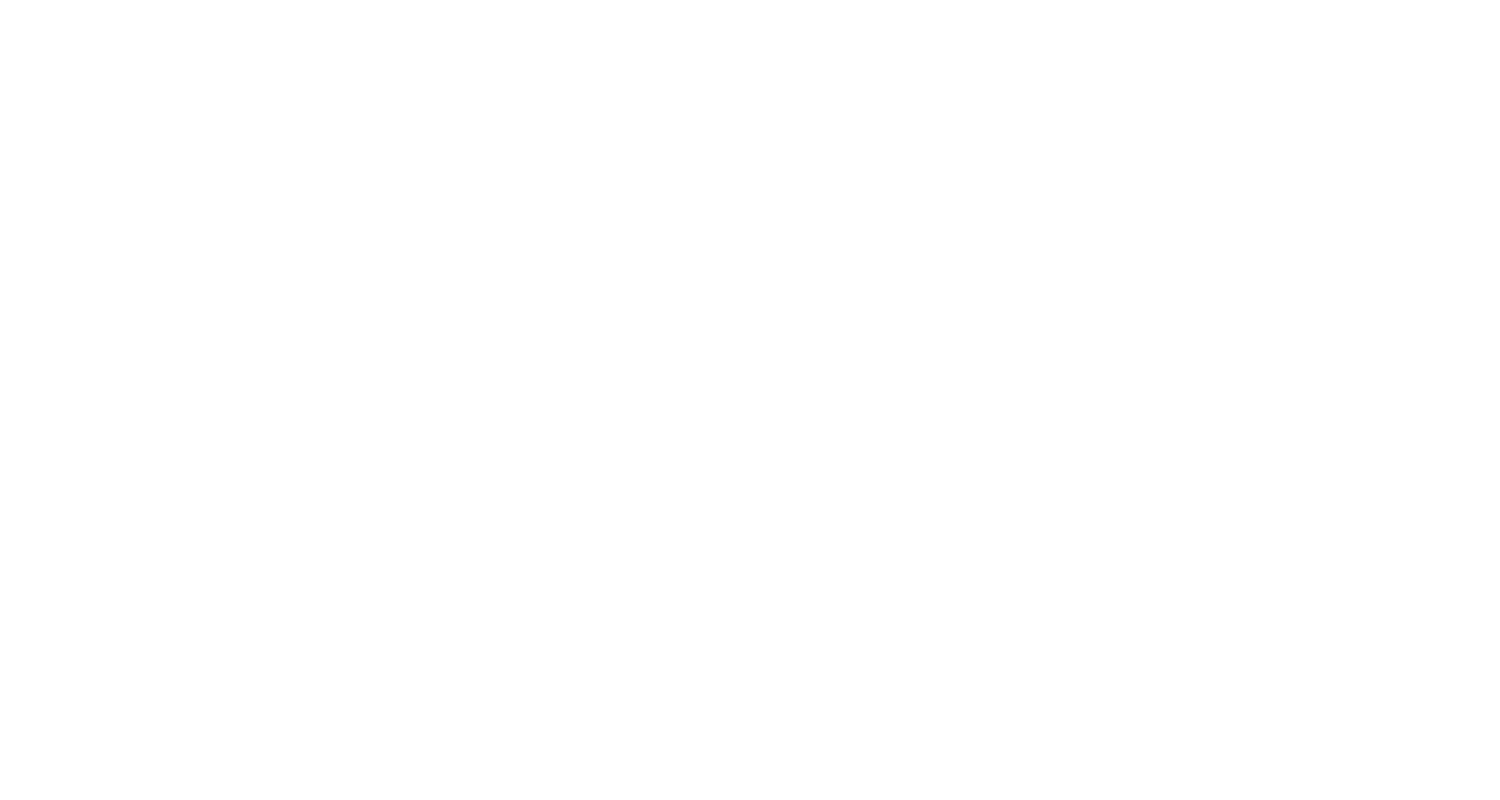
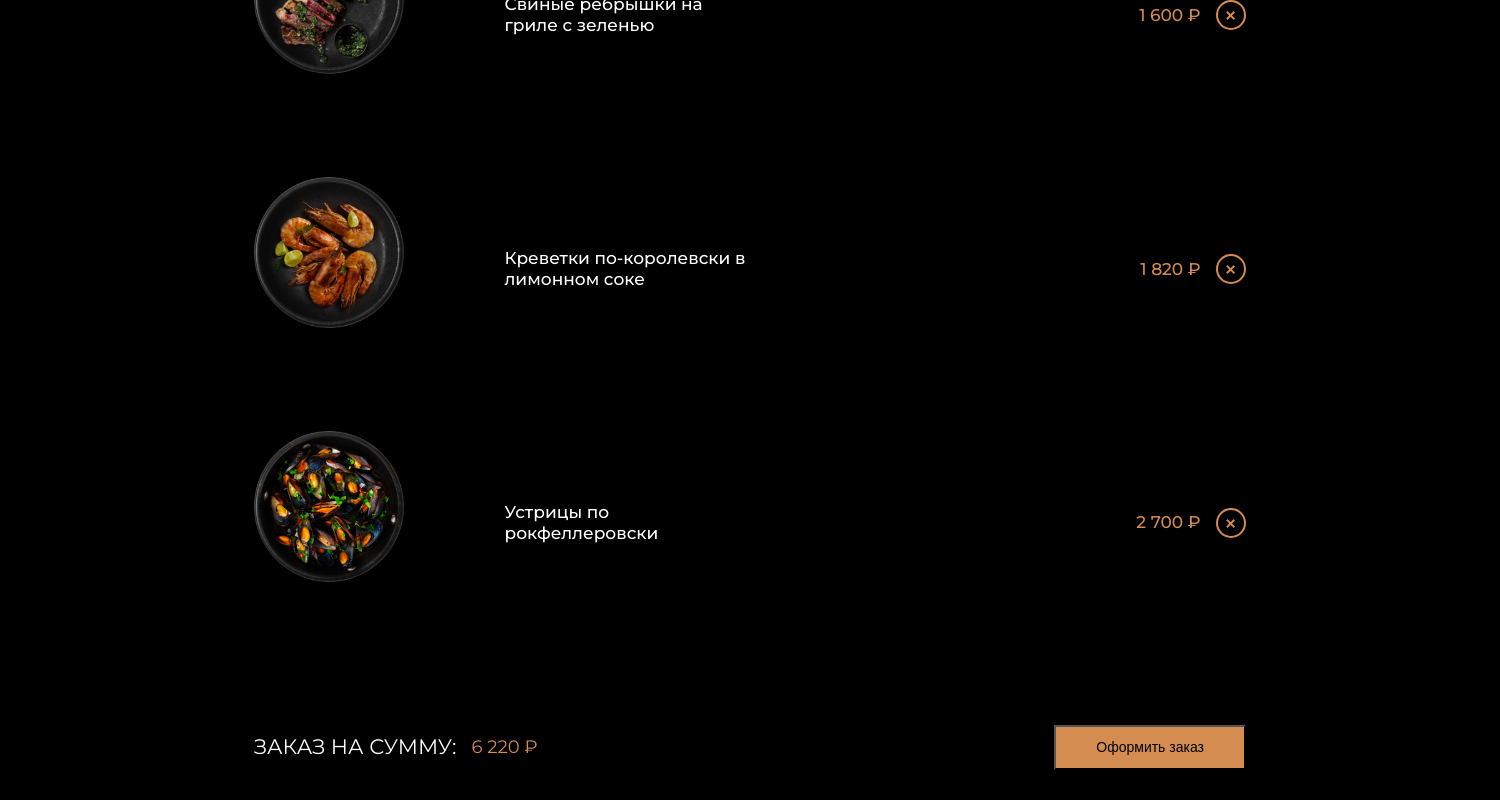
Before and after one commit to Ilgizya/vue_project_practice, a Vue app: page /basket in a window 1280 px wide. Before the commit this address had no page. Shown: the part 1546-2346 px from the top of the page, 1500 px wide, since content can reach past the window. Before the commit the page ends 800 px from the top, so only its background shows below. Built offline with nearby package versions, Linux system fonts and the light colour scheme.

Commit message:
basket_page
basket_page

```diff
--- a/src/App.vue
+++ b/src/App.vue
@@ -1,4 +1,8 @@
 <template>
+  <!-- <nav>
+    <router-link to="/">Home</router-link> |
+    <router-link to="/basket">Basket</router-link>
+  </nav> -->
   <router-view/>
 </template>
 
--- a/src/assets/styles/_base.scss
+++ b/src/assets/styles/_base.scss
@@ -1,4 +1,10 @@
 .container {
   max-width: 1200px;
   margin: 0 auto;
+
+  &__basketSize {
+    max-width: 992px;
+    margin: 0 auto;
+  }
+
 }
--- a/src/components/blocks/Main.vue
+++ b/src/components/blocks/Main.vue
@@ -1,53 +1,65 @@
 <template>
   <main class="main">
-    <div class="container main__wrapper">
+    <div :class="{
+      'container main__wrapper': true,
+      'main__wrapper_column': columnCard,
+      'container__basketSize': columnCard
+    }">
       <CardProduct
+        :horizontally="columnCard"
         :preview="require('@/assets/images/1.png')"
         title="Устрицы по рокфеллеровски"
         description="Значимость этих проблем настолько очевидна, что укрепление и развитие структуры"
-      price="2 700 ₽"
+        price="2 700"
       />
       <CardProduct
+        :horizontally="columnCard"
         :preview="require('@/assets/images/2.png')"
         title="Свиные ребрышки на гриле с зеленью"
         description="Не следует, однако забывать, что реализация намеченных плановых"
-      price="1 600 ₽"
+        price="1 600"
       />
       <CardProduct
+        :horizontally="columnCard"
         :preview="require('@/assets/images/3.png')"
         title="Креветки по-королевски в лимонном соке"
         description="Значимость этих проблем настолько очевидна, что укрепление и развитие структуры обеспечивает широкому кругу"
-      price="1 820 ₽"
+        price="1 820"
       />
       <CardProduct
+        :horizontally="columnCard"
         :preview="require('@/assets/images/4.png')"
         title="Устрицы по рокфеллеровски"
         description="Значимость этих проблем настолько очевидна, что укрепление и развитие структуры "
-      price="2 700 ₽"
+        price="2 700"
       />
       <CardProduct
+        :horizontally="columnCard"
         :preview="require('@/assets/images/1.png')"
         title="Устрицы по рокфеллеровски"
         description="Значимость этих проблем настолько очевидна, что укрепление и развитие структуры"
-      price="2 700 ₽"
+        price="2 700"
       />
       <CardProduct
+        :horizontally="columnCard"
         :preview="require('@/assets/images/2.png')"
         title="Свиные ребрышки на гриле с зеленью"
         description="Не следует, однако забывать, что реализация намеченных плановых"
-      price="1 600 ₽"
+        price="1 600"
       />
       <CardProduct
+        :horizontally="columnCard"
         :preview="require('@/assets/images/3.png')"
         title="Креветки по-королевски в лимонном соке"
         description="Значимость этих проблем настолько очевидна, что укрепление и развитие структуры обеспечивает широкому кругу"
-      price="1 820 ₽"
+        price="1 820"
       />
       <CardProduct
+        :horizontally="columnCard"
         :preview="require('@/assets/images/4.png')"
         title="Устрицы по рокфеллеровски"
         description="Значимость этих проблем настолько очевидна, что укрепление и развитие структуры "
-      price="2 700 ₽"
+        price="2 700"
       />
     </div>
   </main>
@@ -63,6 +75,10 @@ export default {
     CardProduct
   },
   props: {
+    columnCard: {
+      type: Boolean,
+      default: false
+    }
   },
   setup () {
   }
@@ -79,12 +95,23 @@ export default {
   background-color: var(--bg-color);
   color: var(--bg-color-text);
   font-family: Montserrat;
+  overflow: auto;
 }
 .main__wrapper {
   display: flex;
   flex-wrap: wrap;
-  justify-content:space-between;
+  justify-content: space-between;
   margin-bottom: 50px;
   gap: 35px 15px;
 }
+
+.main__wrapper_column {
+    display: block;
+    //flex-direction: column;
+}
+
+// .card {
+//   width: 24%;
+// }
+
 </style>
--- a/src/components/elements/CardProduct.vue
+++ b/src/components/elements/CardProduct.vue
@@ -1,5 +1,9 @@
 <template>
-  <div class="card">
+  <div
+    :class="{
+      'card': true,
+      'card_horizontally': horizontally
+    }">
 
     <div class="card__image">
       <img class="card__preview" :src="preview" alt="">
@@ -9,16 +13,17 @@
       <h2 class="card__name">
         {{ title }}
       </h2>
-      <p class="card__product_description">
+      <p class="card__product_description" v-if="!horizontally">
         {{ description }}
       </p>
     </div>
 
     <div class="price_and_button">
       <div class="price">
-        <h2>{{ price }}</h2>
+        <h2>{{ price }} ₽</h2>
       </div>
-        <Button class="card__button"/>
+        <Button
+        class="card__button"/>
     </div>
   </div>
 </template>
@@ -48,6 +53,10 @@ export default {
     price: {
       type: String,
       default: ''
+    },
+    horizontally: {
+      type: Boolean,
+      default: false
     }
   },
   setup () {
@@ -59,7 +68,7 @@ export default {
 .card {
   //position: relative;
   //width: 300px;
-  width: 24%;
+  //width: 24%;
   //height: 550px;
   display: flex;
   flex-wrap: wrap;
@@ -68,8 +77,53 @@ export default {
   box-sizing: border-box;
   border: 1px solid rgb(213, 140, 81);
   padding: 40px 20px 30px 20px;
-  justify-content: flex-start;
+  justify-content: space-between;
   //margin: 35px;
+}
+
+.card_horizontally{
+  display: flex;
+  flex-wrap: nowrap;
+  align-items: center;
+  justify-content: space-between;
+  flex-direction: row;
+  border: none;
+  padding-left: 0;
+  padding-right: 0;
+
+  :deep(button) {
+    transform: rotate(45deg);
+    border: 2px solid var(--bg-color-hover);
+    color: var(--bg-color-hover);
+
+    &:hover {
+      color:var(--bg-color-text);
+      //color: inherit;
+    }
+  }
+
+  .card__preview {
+    align-self: flex-start;
+    width: 150px;
+    margin: 0 0;
+  }
+
+  .card__description {
+    margin:  0 250px 0 100px;
+  }
+  .card__name {
+    margin: 0 0;
+  }
+
+  .price_and_button{
+    color: var(--bg-color-hover);
+    justify-content: flex-end;
+    gap: 15px;
+    margin: 0 0 0 auto;
+    width: 100%;
+    //margin-right:100px;
+  }
+
 }
 
 .card:hover .card__name,
@@ -140,7 +194,10 @@ export default {
   text-align: left;
 }
 
-.card__button:hover {
-    background-color: var(--bg-color-hover);
-}
+// .card__button:hover {
+//   background-color: var(--bg-color-hover);
+//   color: var(--bg-color-text);
+//   font-size: 25px;
+// }
+
 </style>
--- a/src/components/ui/Button.vue
+++ b/src/components/ui/Button.vue
@@ -1,6 +1,6 @@
 <template>
   <button class="button">
-    +
+    {{ buttonTitle }}
   </button>
 </template>
 
@@ -12,6 +12,10 @@ export default {
   components: {
   },
   props: {
+    buttonTitle: {
+      type: String,
+      default: '+'
+    }
   },
   setup () {
   }
@@ -23,15 +27,20 @@ export default {
   display: flex;
   justify-content: center;
   align-items: center;
-  border-color: transparent;
+  //border-color: transparent;
   color: var(--bg-color-text);
   width: 30px;
   height: 30px;
   border: 2px solid var(--bg-color-text);
-  background-color: var(--bg-color);
+  background-color: transparent; //var(--bg-color)
   border-radius: 50%;
   font-family: Montserrat;
   font-size: 24px;
   font-weight: 500;
+
+  &:hover {
+    background-color: var(--bg-color-hover);
+    border: 2px solid var(--bg-color-hover);
+  }
 }
 </style>
--- a/src/router/index.js
+++ b/src/router/index.js
@@ -1,11 +1,17 @@
 import { createRouter, createWebHistory } from 'vue-router'
 import MainPage from '../views/MainPage.vue'
+import BasketPage from '../views/BasketPage.vue'
 
 const routes = [
   {
     path: '/',
     name: 'home',
     component: MainPage
+  },
+  {
+    path: '/basket',
+    name: 'basket',
+    component: BasketPage
   }
 ]
 
--- /dev/null
+++ b/src/views/BasketPage.vue
@@ -0,0 +1,88 @@
+<template>
+  <Header
+   isBasket
+   smallContainer
+   headerTitle="Корзина с выбранными товарами"
+  />
+  <ListProducts
+   columnCard
+   minusHeight="246px"
+  />
+
+  <footer>
+    <div class="container__basketSize footer__wrapper">
+      <div class="footer__text">
+        <p class="footer__header">  Заказ на сумму:  </p>
+      <span class="footer__price">6 220 ₽</span>
+      </div>
+      <button class="footer__button">Оформить заказ</button>
+    </div>
+  </footer>
+</template>
+
+<script>
+// @ is an alias to /src
+import Header from '@/components/blocks/HeaderMain.vue'
+import ListProducts from '@/components/blocks/Main.vue'
+
+export default {
+  name: 'BasketPage',
+  components: {
+    Header,
+    ListProducts
+  },
+  props: {
+  },
+  setup () {
+  }
+}
+</script>
+
+<style lang="scss" scoped>
+footer{
+  padding: 30px 0;
+  background-color: var(--bg-color);
+  font-family: Montserrat;
+  color: var(--bg-color-text);
+}
+
+.footer__wrapper{
+  display: flex;
+  justify-content: space-between;
+  align-items: center;
+}
+
+.footer__text{
+  display: flex;
+  align-items: center;
+  gap: 0 15px;
+}
+
+.footer__header{
+  font-size: 21px;
+  font-weight: 400;
+  line-height: 26px;
+  //letter-spacing: 0%;
+  text-align: left;
+  text-transform: uppercase;
+}
+
+.footer__price{
+  color: var(--bg-color-hover);
+  font-size: 18px;
+  font-weight: 400;
+  line-height: 22px;
+  letter-spacing: 0%;
+  text-align: left;
+}
+
+.footer__button{
+  background-color: var(--bg-color-hover);
+  font-size: 14px;
+  font-weight: 400;
+  line-height: 17px;
+  letter-spacing: 0%;
+  text-align: left;
+  padding: 12px 40px;
+}
+</style>
--- a/src/views/MainPage.vue
+++ b/src/views/MainPage.vue
@@ -1,6 +1,6 @@
 <template>
-  <Header></Header>
-  <ListProducts></ListProducts>
+  <Header headerTitle="Наша продукция"/>
+  <ListProducts/>
 </template>
 
 <script>
@@ -22,4 +22,7 @@ export default {
 </script>
 
 <style lang="scss" scoped>
+:deep(.card) {
+  width: 24%;
+}
 </style>
```
Also changed, not shown: src/components/blocks/HeaderMain.vue (+60 -15 lines), src/components/icons/backIcon.vue (added, +29 -0 lines). Lines whose indentation alone changed are shown as unchanged.
